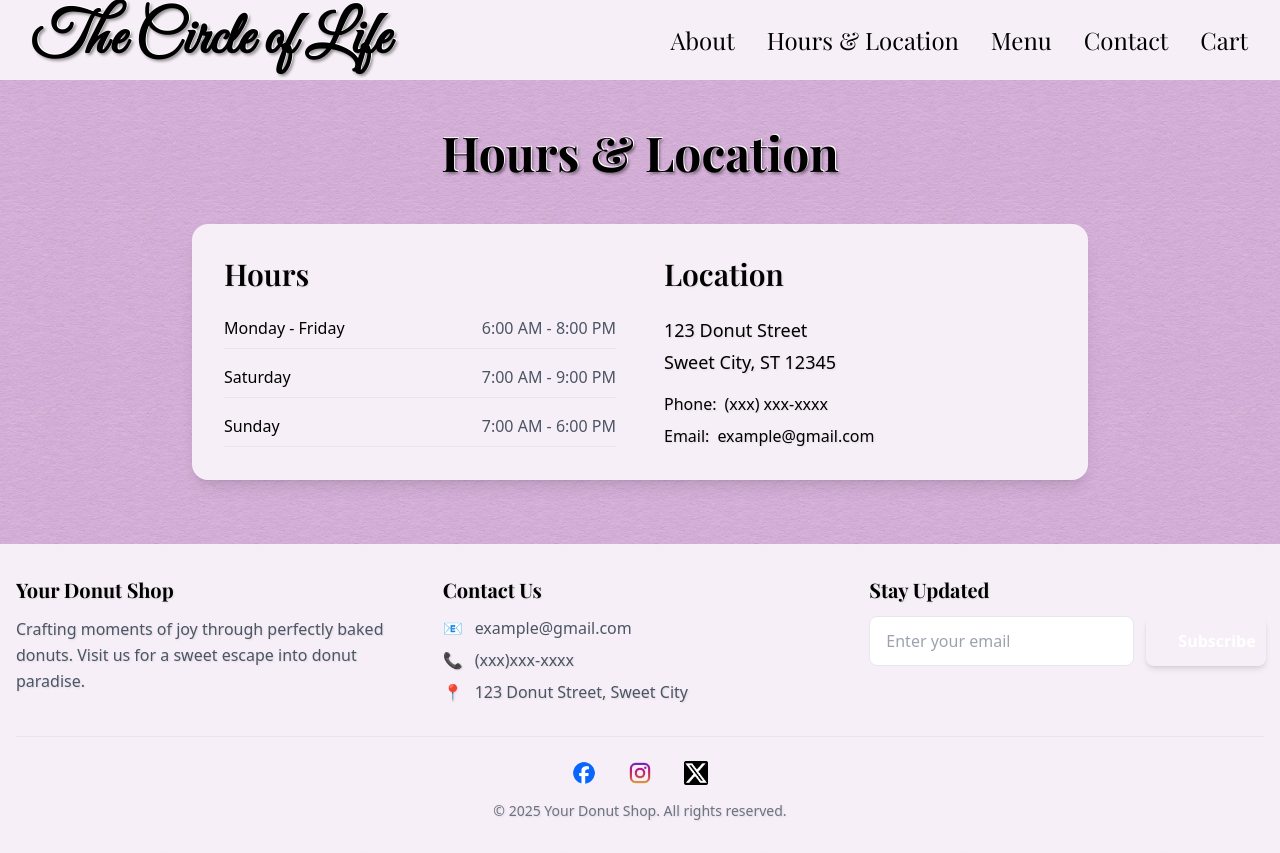
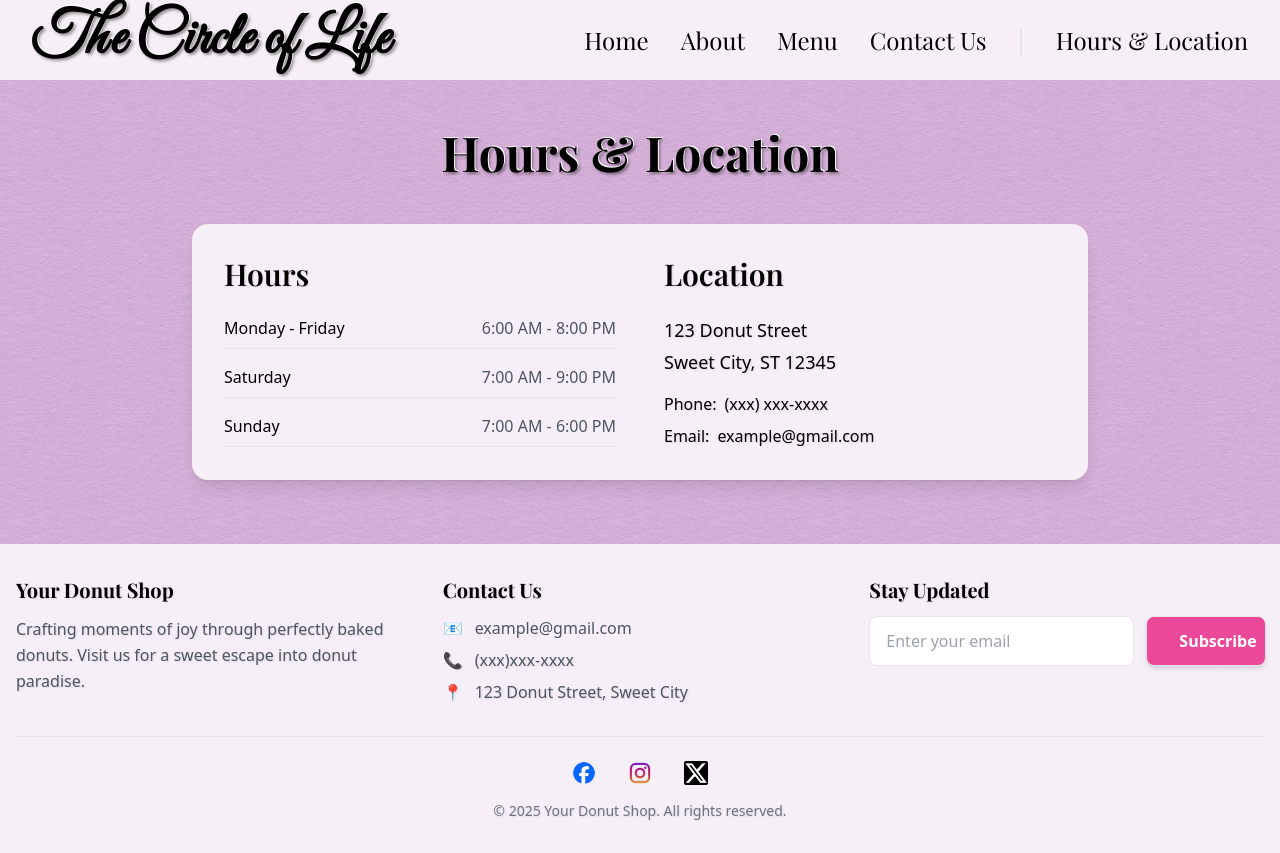
Before and after one commit to highopenended/circle-of-life, a React (Vite) app: page /hours-location in a window 1280 px wide. Built offline with nearby package versions, Linux system fonts and the light colour scheme.

Commit message:
More formatting

```diff
--- a/src/components/layout/Footer.jsx
+++ b/src/components/layout/Footer.jsx
@@ -13,7 +13,7 @@ const Footer = () => {
   };
 
   return (
-    <footer className="bg-white/80 backdrop-blur-sm py-8">
+    <footer id="contact" className="bg-white/80 backdrop-blur-sm py-8">
       <div className="container mx-auto px-4">
         <div className="grid grid-cols-1 md:grid-cols-3 gap-8 mb-8">
           {/* About Section */}
@@ -54,15 +54,18 @@ const Footer = () => {
                 value={email}
                 onChange={(e) => setEmail(e.target.value)}
                 placeholder="Enter your email"
-                className="flex-1 px-4 py-3 rounded-lg border border-gray-200 focus:outline-none focus:border-primary-600 transition-colors"
+                className="flex-1 px-4 py-3 rounded-lg border border-gray-200
+                  focus:outline-none focus:border-primary-600 transition-colors
+                  bg-white"
                 required
               />
               <button
                 onClick={handleSubmit}
-                className="bg-primary-600 text-white font-semibold px-8 py-3 rounded-lg
+                className="bg-pink-500 text-white font-semibold px-8 py-3 rounded-lg
                   hover:bg-primary-700 active:bg-primary-800 transition-all duration-200
                   shadow-md hover:shadow-lg text-base min-w-[120px]
-                  transform hover:-translate-y-0.5"
+                  transform hover:-translate-y-0.5 disabled:opacity-50
+                  border border-primary-700"
               >
                 Subscribe
               </button>
--- a/src/components/layout/Header.jsx
+++ b/src/components/layout/Header.jsx
@@ -35,6 +35,21 @@ const Header = () => {
     };
   }, [isMenuOpen]);
 
+  // Add this near the other useEffect
+  useEffect(() => {
+    if (isHomePage) {
+      const scrollTarget = sessionStorage.getItem('scrollTo');
+      if (scrollTarget) {
+        // Clear the stored value
+        sessionStorage.removeItem('scrollTo');
+        // Small delay to ensure page content is loaded
+        setTimeout(() => {
+          scrollToSection(scrollTarget);
+        }, 100);
+      }
+    }
+  }, [isHomePage]);
+
   const scrollToSection = (sectionId) => {
     const element = document.getElementById(sectionId);
     if (element) {
@@ -45,66 +60,82 @@ const Header = () => {
 
   const NavItems = ({ isMobile }) => (
     <>
-      {isHomePage ? (
-        <>
-          <button onClick={() => scrollToSection('about')}
+      <button
+        onClick={() => {
+          if (!isHomePage) {
+            window.location.href = '/';
+          } else {
+            window.scrollTo({ top: 0, behavior: 'smooth' });
+          }
+          setIsMenuOpen(false);
+        }}
         className={`hover:text-primary-600 transition-all duration-200 ease-in-out ${
           isMobile ? 'text-center w-full py-4 hover:bg-black/5' : 'hover:scale-105'
-            }`}>
+        }`}
+      >
+        Home
+      </button>
+
+      <button
+        onClick={() => {
+          if (!isHomePage) {
+            window.location.href = '/#about';
+            sessionStorage.setItem('scrollTo', 'about');
+          } else {
+            scrollToSection('about');
+          }
+          setIsMenuOpen(false);
+        }}
+        className={`hover:text-primary-600 transition-all duration-200 ease-in-out ${
+          isMobile ? 'text-center w-full py-4 hover:bg-black/5' : 'hover:scale-105'
+        }`}
+      >
         About
       </button>
-          <Link to="/hours-location" onClick={() => setIsMenuOpen(false)}
+      <button
+        onClick={() => {
+          if (!isHomePage) {
+            window.location.href = '/#menu';
+            sessionStorage.setItem('scrollTo', 'menu');
+          } else {
+            scrollToSection('menu');
+          }
+          setIsMenuOpen(false);
+        }}
         className={`hover:text-primary-600 transition-all duration-200 ease-in-out ${
           isMobile ? 'text-center w-full py-4 hover:bg-black/5' : 'hover:scale-105'
-            }`}>
-            Hours & Location
-          </Link>
-          <button onClick={() => scrollToSection('menu')}
+        }`}
+      >
+        Menu
+      </button>
+
+      <button
+        onClick={() => {
+          if (!isHomePage) {
+            window.location.href = '/#contact';
+            sessionStorage.setItem('scrollTo', 'contact');
+          } else {
+            scrollToSection('contact');
+          }
+          setIsMenuOpen(false);
+        }}
         className={`hover:text-primary-600 transition-all duration-200 ease-in-out ${
           isMobile ? 'text-center w-full py-4 hover:bg-black/5' : 'hover:scale-105'
-            }`}>
-            Menu
+        }`}
+      >
+        Contact Us
       </button>
-          <button onClick={() => scrollToSection('contact')}
+
+      {!isMobile && <span className="text-gray-300 select-none">|</span>}
+      {isMobile && <div className="w-full border-t border-gray-200 my-2"></div>}
+
+      <Link to="/hours-location"
+        onClick={() => setIsMenuOpen(false)}
         className={`hover:text-primary-600 transition-all duration-200 ease-in-out ${
           isMobile ? 'text-center w-full py-4 hover:bg-black/5' : 'hover:scale-105'
-            }`}>
-            Contact
-          </button>
-        </>
-      ) : (
-        <>
-          <Link to="/#about" onClick={() => setIsMenuOpen(false)}
-            className={`hover:text-primary-600 transition-all duration-200 ease-in-out ${
-              isMobile ? 'text-center w-full py-4 hover:bg-black/5' : 'hover:scale-105'
-            }`}>
-            About
-          </Link>
-          <Link to="/hours-location" onClick={() => setIsMenuOpen(false)}
-            className={`hover:text-primary-600 transition-all duration-200 ease-in-out ${
-              isMobile ? 'text-center w-full py-4 hover:bg-black/5' : 'hover:scale-105'
-            }`}>
+        }`}
+      >
         Hours & Location
-          </Link>
-          <Link to="/#menu" onClick={() => setIsMenuOpen(false)}
-            className={`hover:text-primary-600 transition-all duration-200 ease-in-out ${
-              isMobile ? 'text-center w-full py-4 hover:bg-black/5' : 'hover:scale-105'
-            }`}>
-            Menu
-          </Link>
-          <Link to="/#contact" onClick={() => setIsMenuOpen(false)}
-            className={`hover:text-primary-600 transition-all duration-200 ease-in-out ${
-              isMobile ? 'text-center w-full py-4 hover:bg-black/5' : 'hover:scale-105'
-            }`}>
-            Contact
-          </Link>
-        </>
-      )}
-      <Link to="/cart" onClick={() => setIsMenuOpen(false)}
-        className={`hover:text-primary-600 transition-all duration-200 ease-in-out ${
-          isMobile ? 'text-center w-full py-4 hover:bg-black/5' : 'hover:scale-105'
-        }`}>
-        Cart
       </Link>
     </>
   );
--- a/src/components/sections/MenuSection.jsx
+++ b/src/components/sections/MenuSection.jsx
@@ -4,22 +4,27 @@ import DonutCard from '../menu/DonutCard'
 import { donuts } from '../../data/donuts'
 import SectionTitle from '../common/SectionTitle'
 import ScrollToTop from '../common/ScrollToTop'
+import circleLogo from '../../assets/circle_of_life_logo.png'
 
 const MenuSection = () => {
   return (
-    <section id="menu" className="min-h-screenpy-16 flex items-center">
+    <section id="menu" className="min-h-screen py-16 flex items-center relative">
+      {/* Logo - Absolutely positioned */}
+      <div className="absolute left-[30%] top-8 transform -translate-x-full">
+        <img
+          src={circleLogo}
+          alt="The Circle of Life Logo"
+          className="w-32 md:w-40 lg:w-48 drop-shadow-[0_4px_8px_rgba(0,0,0,0.4)] [transform:rotate(-15deg)]"
+        />
+      </div>
+
       <div className="container mx-auto px-4">
-        <div className="text-center">
+        {/* Title and Description - Centered */}
+        <div className="text-center mb-12">
           <SectionTitle>Menu</SectionTitle>
-          {/* Header */}
-          <div className="text-center mb-12">
-            <div className="w-24 h-24 mx-auto mb-4 bg-white rounded-full flex items-center justify-center">
-              LOGO
-            </div>
-            <p className="text-xl max-w-2xl mx-auto">
-              Discover our handcrafted selection of artisanal donuts, made fresh daily with love
-            </p>
-          </div>
+          <p className="text-xl max-w-2xl mx-auto">
+            Discover our handcrafted selection of artisanal donuts, made fresh daily with love! Which is your favorite?
+          </p>
         </div>
 
         {/* Donut Grid */}
```
Lines whose indentation alone changed are shown as unchanged.
